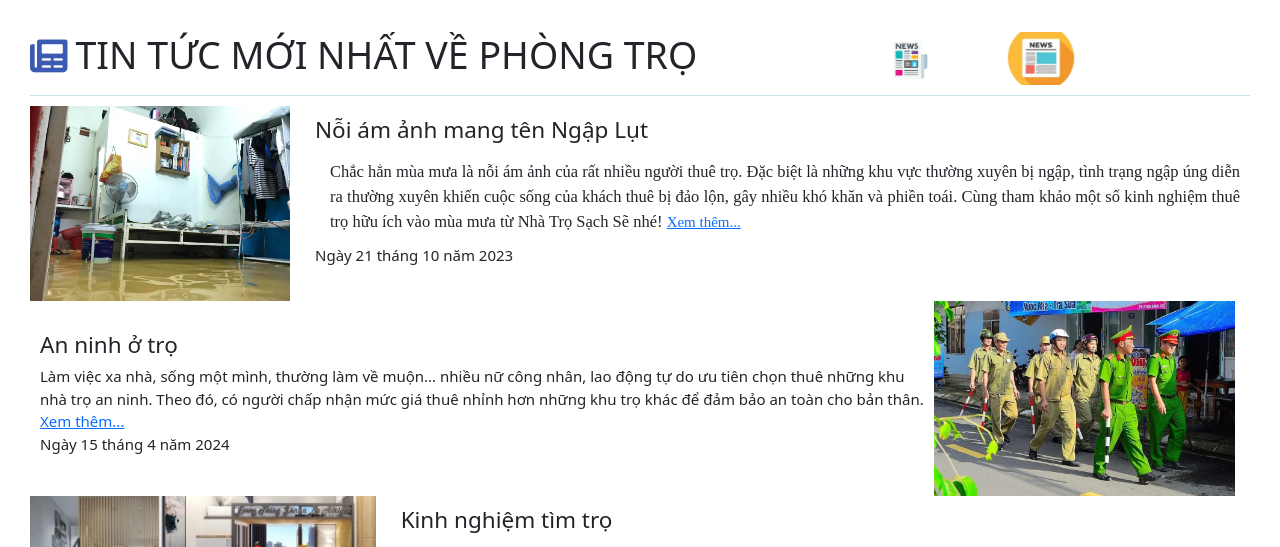
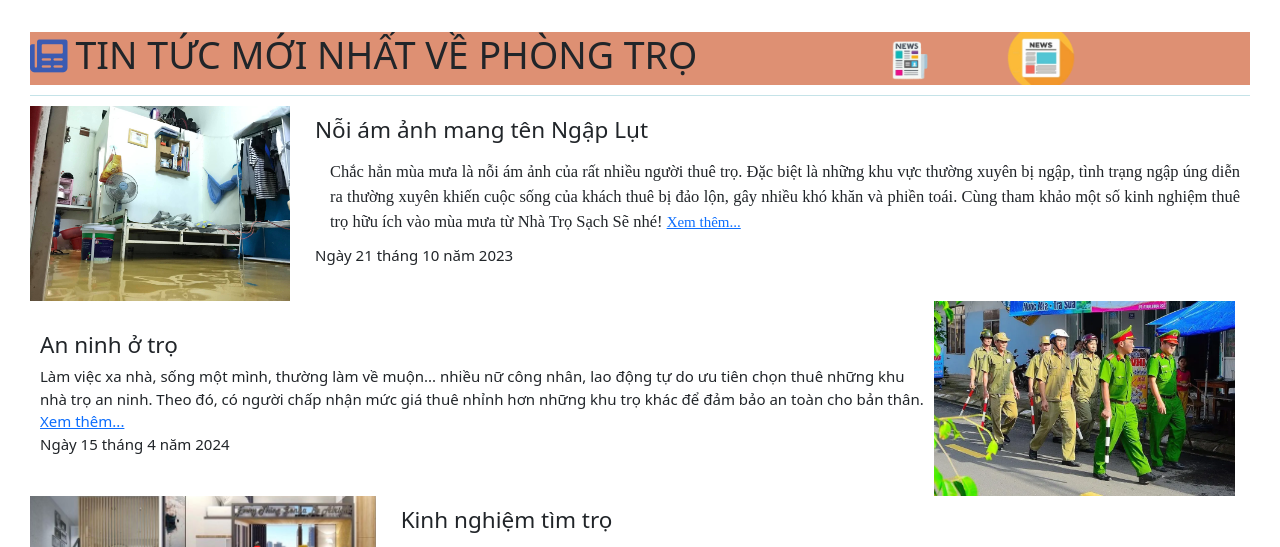
Before and after one commit to DanyDoan/CT188-N07, a plain HTML site: page html/news.html in a window 1280 px wide. Shown: the part 218-765 px from the top of the page. Drawn offline with Linux system fonts and the light colour scheme.

Commit message:
Sửa trọ yêu thích + mộ số lỗi vặt

```diff
--- a/css/news.css
+++ b/css/news.css
@@ -84,6 +84,7 @@ hr{
 .header-container {
     display: flex;
     align-items: center;
+    background-color: rgb(222, 144, 115);
 }
 
 .anhdau {
```
